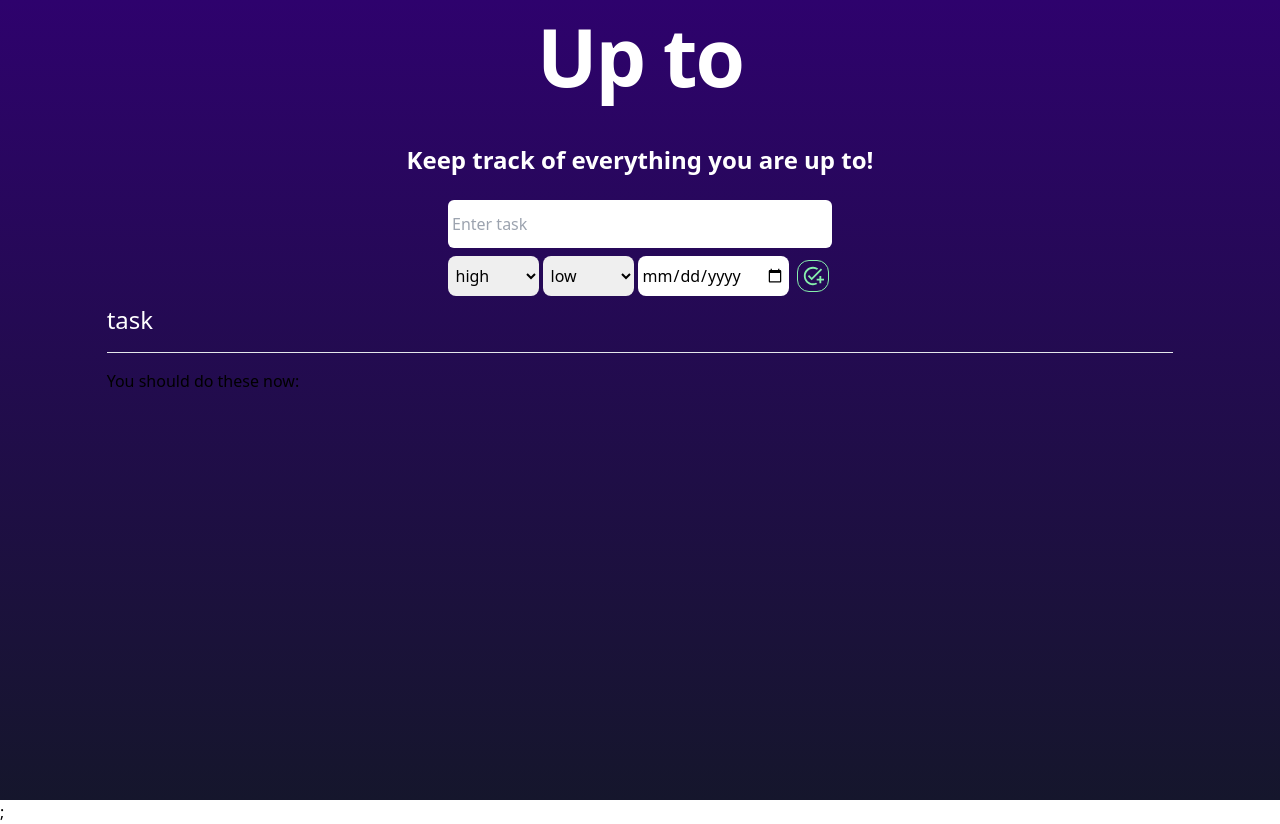
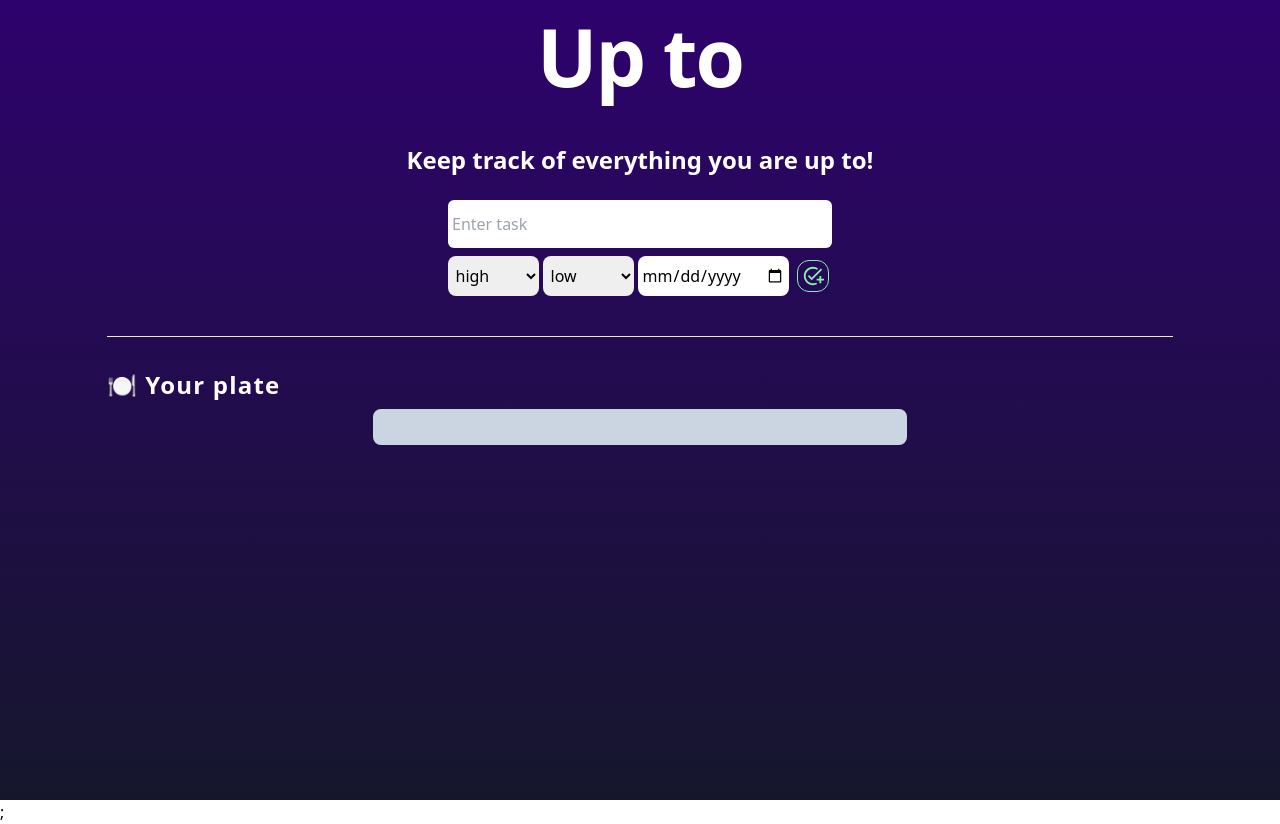
Before and after one commit to joshi-kaushal/up-to, a Next.js app: page / in a window 1280 px wide. Built offline with nearby package versions, Linux system fonts and the light colour scheme.

Commit message:
refractor: add, remove, get functions

```diff
--- a/src/components/AddNewTask.tsx
+++ b/src/components/AddNewTask.tsx
@@ -2,14 +2,11 @@ import { levels } from "../types";
 import { MdAddTask } from "react-icons/md";
 import getCategory from "../utils/getCategory";
 import { useTaskContext } from "../contexts/tasks";
-import decideUrgency from "../utils/decideUrgency";
 
 function AddNewTask() {
-  const { task, setTask, taskList, setTaskList } = useTaskContext();
+  const { task, setTask, taskList, setTaskList, addTask } = useTaskContext();
 
-  const handleTaskSubmit = (
-    e: React.MouseEvent<HTMLButtonElement, MouseEvent>
-  ) => {
+  const handleTaskSubmit = (e: any) => {
     e.preventDefault();
     if (task.task && task.due && task.energy && task.priority) {
       if (task.due.getTime() < new Date().getTime()) {
@@ -22,19 +19,21 @@ function AddNewTask() {
         return;
       }
 
-      setTaskList([
-        ...taskList,
-        {
-          ...task,
-          id: Date.now(),
-          category: getCategory(task),
-        },
-      ]);
+      addTask();
+
+      // setTaskList([
+      //   ...taskList,
+      //   {
+      //     ...task,
+      //     id: Date.now(),
+      //     category: getCategory(task),
+      //   },
+      // ]);
     } else alert("Please fill all properties");
   };
 
   return (
-    <section className="m-2 flex w-96 flex-col gap-2">
+    <form onSubmit={handleTaskSubmit} className="m-2 flex w-96 flex-col gap-2">
       <input
         type="text"
         placeholder="Enter task"
@@ -86,12 +85,12 @@ function AddNewTask() {
           }}
         />
 
-        <button onClick={handleTaskSubmit}>
+        <button type="submit">
           <span className="hidden">Add task</span>
           <MdAddTask className="m-1 h-8 w-8 rounded-xl border border-green-300 p-1 text-green-300 transition-all duration-300 hover:border-black hover:bg-green-300 hover:text-black focus:bg-green-300" />
         </button>
       </div>
-    </section>
+    </form>
   );
 }
 
--- /dev/null
+++ b/src/components/Task.tsx
@@ -0,0 +1,33 @@
+import { TaskState } from "../types";
+import { useTaskContext } from "../contexts/tasks";
+type TaskType = {
+  task: TaskState;
+};
+
+export default function Task({ task }: TaskType) {
+  const { removeTask } = useTaskContext();
+
+  return (
+    <>
+      <form>
+        <div className="flex items-center justify-between">
+          <div className="flex items-center gap-2">
+            <input
+              type="checkbox"
+              onChange={() => {
+                removeTask(task.id);
+              }}
+              title={task.task}
+            />
+            <p>{task.task}</p>
+          </div>
+          <div className="flex items-center gap-2">
+            <p>{task.priority}</p>
+            <p>{task.energy}</p>
+            <p>{task.due?.toDateString()}</p>
+          </div>
+        </div>
+      </form>
+    </>
+  );
+}
--- a/src/components/TaskList.tsx
+++ b/src/components/TaskList.tsx
@@ -1,6 +1,7 @@
 import { useEffect } from "react";
 import { useTaskContext } from "../contexts/tasks";
 import { categories, levels } from "../types";
+import Task from "./Task";
 
 export default function TaskList() {
   const { taskList } = useTaskContext();
@@ -10,25 +11,18 @@ export default function TaskList() {
 
   return (
     <section className="my-0 mx-auto w-11/12 self-start md:w-10/12">
-      <h2 className="text-2xl text-white">task</h2>
-      {taskList.map((task) => {
-        return (
-          <p className="text-white" key={task.id}>
-            {task.task}
-          </p>
-        );
-      })}
+      <hr className="my-8" />
+      <h2 className="my-2 text-2xl font-bold tracking-wider text-white">
+        🍽 Your plate
+      </h2>
 
-      <hr className="my-4" />
-      <p>You should do these now: </p>
-
-      {now.map((task) => {
-        return (
-          <p className="text-white" key={task.id}>
-            {task.task}
-          </p>
-        );
-      })}
+      {now && (
+        <div className="mx-auto flex flex-col gap-4 rounded-lg border-2 border-slate-300 bg-slate-300 p-4 md:w-5/6 lg:w-3/6">
+          {now.map((task) => (
+            <Task key={task.id} task={task} />
+          ))}
+        </div>
+      )}
     </section>
   );
 }
--- a/src/contexts/tasks.tsx
+++ b/src/contexts/tasks.tsx
@@ -1,12 +1,15 @@
 import React, { useState, useContext } from "react";
 import { TaskState, levels, categories, TaskContextType } from "../types";
-
+import getCategory from "../utils/getCategory";
 // Creating context
 const TaskContext = React.createContext<TaskContextType>({
   task: {} as TaskState,
   setTask: () => {},
   taskList: [],
   setTaskList: () => {},
+  addTask: () => {},
+  removeTask: () => {},
+  getTasks: () => {},
 });
 
 // Providing context
@@ -22,8 +25,48 @@ const TaskProvider = ({ children }: any) => {
 
   const [taskList, setTaskList] = useState<TaskState[]>([]);
 
+  const addTask = () => {
+    localStorage.setItem(
+      "taskList",
+      JSON.stringify([
+        ...taskList,
+        {
+          ...task,
+          id: Date.now(),
+          category: getCategory(task),
+        },
+      ])
+    );
+    setTaskList([...taskList, task]);
+    console.log(localStorage.getItem("taskList"));
+  };
+
+  const removeTask = (id: number) => {
+    const newTaskList = taskList.filter((task) => task.id !== id);
+    localStorage.setItem("taskList", JSON.stringify(newTaskList));
+    setTaskList([...newTaskList]);
+  };
+
+  const getTasks = () => {
+    if (typeof window === "undefined") return null;
+
+    const storedTaskList = JSON.parse(localStorage.getItem("taskList") || "{}");
+    setTaskList(storedTaskList);
+    return storedTaskList;
+  };
+
   return (
-    <TaskContext.Provider value={{ task, setTask, taskList, setTaskList }}>
+    <TaskContext.Provider
+      value={{
+        task,
+        setTask,
+        taskList,
+        setTaskList,
+        addTask,
+        removeTask,
+        getTasks,
+      }}
+    >
       {children}
     </TaskContext.Provider>
   );
--- a/src/types.ts
+++ b/src/types.ts
@@ -37,4 +37,7 @@ export interface TaskContextType {
   setTask: React.Dispatch<React.SetStateAction<TaskState>>;
   taskList: TaskState[];
   setTaskList: React.Dispatch<React.SetStateAction<TaskState[]>>;
+  addTask: () => void;
+  removeTask: (id: number) => void;
+  getTasks: () => void;
 }
```
